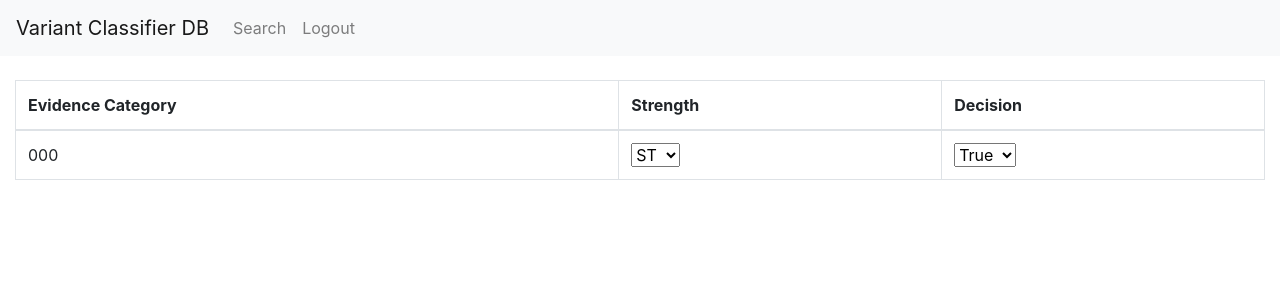
After one commit to AWGL/variant_classification_DB, a Django app: page /classification/1/ in a window 1280 px wide. The commit adds this page. Shown: the top 300 px of the page. Run offline with Django 3.2, Linux system fonts and the light colour scheme; tables that the repository leaves empty hold one stand-in row (values such as "Sample post"); some libraries are stand-ins or nearby versions.

Commit message:
began creating classifications page

```diff
--- a/acmg_db/admin.py
+++ b/acmg_db/admin.py
@@ -7,3 +7,5 @@ admin.site.register(Gene)
 admin.site.register(Transcript)
 admin.site.register(TranscriptVariant)
 admin.site.register(Classification)
+admin.site.register(ClassificationQuestion)
+admin.site.register(ClassificationAnswer)
--- a/acmg_db/models.py
+++ b/acmg_db/models.py
@@ -43,8 +43,8 @@ class TranscriptVariant(models.Model):
 
 	"""
 	variant = models.ForeignKey(Variant, on_delete=models.CASCADE)
-	transcript = models.ForeignKey(Transcript,on_delete=models.CASCADE)
-	hgvs_c = models.TextField()
+	transcript = models.ForeignKey(Transcript,on_delete=models.CASCADE, null=True, blank=True)
+	hgvs_c = models.TextField(null=True, blank=True)
 
 
 
@@ -62,7 +62,7 @@ class Classification(models.Model):
 	SAMPLE_TYPE_CHOICES = (('G', 'Germline'), ('S', 'Somatic'))
 
 	variant = models.ForeignKey(Variant,on_delete=models.CASCADE)
-	creation_date = models.DateTimeField(null=True, blank=True)
+	creation_date = models.DateTimeField()
 	second_check_date = models.DateTimeField(null=True, blank=True)
 	user_creator = models.ForeignKey('auth.User', on_delete=models.CASCADE, related_name='user_creator')
 	user_second_checker = models.ForeignKey('auth.User', null=True, blank=True, on_delete=models.CASCADE, related_name='user_second_checker')
@@ -74,38 +74,76 @@ class Classification(models.Model):
 	sample_comment = models.TextField(null=True, blank=True)
 
 
-	PVS1 = models.CharField(max_length=2, choices=PATH_CHOICES, default='NA')
-	PS1 = models.CharField(max_length=2, choices=PATH_CHOICES, default='NA')
-	PS1 = models.CharField(max_length=2, choices=PATH_CHOICES, default='NA')
-	PS3 = models.CharField(max_length=2, choices=PATH_CHOICES, default='NA')
-	PS4 = models.CharField(max_length=2, choices=PATH_CHOICES, default='NA')
-	PM1 = models.CharField(max_length=2, choices=PATH_CHOICES, default='NA')
-	PM2 = models.CharField(max_length=2, choices=PATH_CHOICES, default='NA')
-	PM3 = models.CharField(max_length=2, choices=PATH_CHOICES, default='NA')
-	PM4 = models.CharField(max_length=2, choices=PATH_CHOICES, default='NA')
-	PM5 = models.CharField(max_length=2, choices=PATH_CHOICES, default='NA')
-	PM6 = models.CharField(max_length=2, choices=PATH_CHOICES, default='NA')
-	PP1 = models.CharField(max_length=2, choices=PATH_CHOICES, default='NA')
-	PP2 = models.CharField(max_length=2, choices=PATH_CHOICES, default='NA')
-	PP3 = models.CharField(max_length=2, choices=PATH_CHOICES, default='NA')
-	PP4 = models.CharField(max_length=2, choices=PATH_CHOICES, default='NA')
-	PP5 = models.CharField(max_length=2, choices=PATH_CHOICES, default='NA')
+
+	def initiate_classification(self):
 
 
-	BA1 = models.CharField(max_length=2, choices=BENIGN_CHOICES, default='NA')
-	BS1 = models.CharField(max_length=2, choices=BENIGN_CHOICES, default='NA')
-	BS2 = models.CharField(max_length=2, choices=BENIGN_CHOICES, default='NA')
-	BS3 = models.CharField(max_length=2, choices=BENIGN_CHOICES, default='NA')
-	BS4 = models.CharField(max_length=2, choices=BENIGN_CHOICES, default='NA')
-	BP1 = models.CharField(max_length=2, choices=BENIGN_CHOICES, default='NA')
-	BP2 = models.CharField(max_length=2, choices=BENIGN_CHOICES, default='NA')
-	BP3 = models.CharField(max_length=2, choices=BENIGN_CHOICES, default='NA')
-	BP4 = models.CharField(max_length=2, choices=BENIGN_CHOICES, default='NA')
-	BP5 = models.CharField(max_length=2, choices=BENIGN_CHOICES, default='NA')
-	BP6 = models.CharField(max_length=2, choices=BENIGN_CHOICES, default='NA')
-	BP7 = models.CharField(max_length=2, choices=BENIGN_CHOICES, default='NA')
+		answers = ClassificationAnswer.objects.filter(classification=self)
+
+		if len(answers) == 0:
+
+			questions = ClassificationQuestion.objects.all()
+
+			questions = questions.order_by('order')
+
+			for question in questions:
+
+				new_answer = ClassificationAnswer.objects.create(
+					classification = self,
+					classification_question=question,
+					selected = False,
+					strength = question.default_strength
+					)
+
+				new_answer.save()
+
+		return None
 
 
+
+class ClassificationQuestion(models.Model):
+
+	STRENGTH_CHOICES = (('VS', 'VERY_STRONG'),('ST', 'STRONG'),
+	 ('MO', 'MODERATE'), ('PP', 'SUPPORTING', ),
+	 ('BA', 'STAND_ALONE'))
+
+
+	acmg_code = models.CharField(max_length=5)
+	order = models.IntegerField()
+	text = models.TextField()
+	default_strength = models.CharField(max_length=2, choices=STRENGTH_CHOICES)
+	allowed_strength_change = models.BooleanField()
+	pathogenic_question = models.BooleanField()
+
+
+	def strength_options(self):
+
+		if self.allowed_strength_change == False:
+
+			return default_strength
+
+		else:
+
+			if self.pathogenic_question == True:
+
+				return ['ST', 'MO', 'PP']
+
+			else:
+
+				return ['ST' 'PP']
+
+
+
+class ClassificationAnswer(models.Model):
+
+	STRENGTH_CHOICES = (('VS', 'VERY_STRONG'),('ST', 'STRONG'),
+	 ('MO', 'MODERATE'), ('PP', 'SUPPORTING', ),
+	 ('BA', 'STAND_ALONE'))
+
+	classification = models.ForeignKey(Classification, on_delete=models.CASCADE)
+	classification_question = models.ForeignKey(ClassificationQuestion, on_delete=models.CASCADE)
+	selected = models.BooleanField()
+	strength = models.CharField(max_length=2, choices=STRENGTH_CHOICES)
 
 class UserComment(models.Model):
 
--- a/acmg_db/templates/acmg_db/base.html
+++ b/acmg_db/templates/acmg_db/base.html
@@ -29,7 +29,7 @@
 
     <nav class="navbar navbar-expand-lg navbar-light bg-light">
 
-        <a class="navbar-brand" href="">Variant Classifier DB</a>
+        <a class="navbar-brand" href="/">Variant Classifier DB</a>
 
         <button class="navbar-toggler" type="button" data-toggle="collapse" data-target="#navbarSupportedContent" aria-controls="navbarSupportedContent" aria-expanded="false" aria-label="Toggle navigation">
 
--- a/acmg_db/templates/acmg_db/home.html
+++ b/acmg_db/templates/acmg_db/home.html
@@ -14,7 +14,7 @@
 <center>
  <p class="text-muted">
 
-                        Example: 20-31024425-CT-C</a>,
+                        Example: chr17:g.41197732G>A</a>,
 </center>
 {% if error %}
 <div class="alert alert-danger col-lg-2-8">
--- /dev/null
+++ b/acmg_db/templates/acmg_db/new_classifications.html
@@ -0,0 +1,106 @@
+{% extends 'acmg_db/base.html' %}
+{% load static %}
+{% block content %}
+
+
+<br>
+
+ <table id="acmg_question_table" class = "table table-hover table-bordered">
+
+    <thead>
+
+        <tr>
+          <th style="display:none;" class='answer_pk'> Answer PK </th>
+          <th class='question'> Evidence Category </th>
+          <th class='strength'> Strength </th>
+          <th class='selected'> Decision </th>
+
+        </tr>
+
+      </thead>
+
+      <tbody>
+
+      	{% for answer in answers %}
+
+      	<tr class='answer'>
+
+        <td class='answer_pk' style="display:none;"> {{ answer.pk}}</td>
+        <td class='question'> {{ answer.classification_question.acmg_code  }} </td>
+        <td class='strength'>
+
+        	{% if answer.classification_question.allowed_strength_change == False %}
+
+  					{{answer.classification_question.default_strength}}
+
+  			{% else %}
+
+
+
+        	<select size="1" id="strength-{{answer.pk}}" name="strength-{{answer.pk}}">
+
+
+
+
+  					{% for strength in answer.classification_question.strength_options %}
+
+  						{% if strength == answer.classification_question.default_strength %}
+
+  							<option value="{{strength}}" selected> {{strength}} </option>
+
+  						{% else %}
+
+  							<option value="{{strength}}"> {{strength}} </option>
+
+  						{% endif %}
+
+  					{% endfor %}
+
+
+
+
+
+
+        	</select>
+
+        	{% endif %}
+
+
+
+
+
+        </td>
+
+
+        <td class='selected'>
+
+        	<select size="1" id="selected-{{answer.pk}}" name="selected-{{answer.pk}}">
+
+        		<option value="{{answer.selected}}" selected> {{answer.selected}} </option>
+
+        		{% if answer.selected == False %}
+
+
+        			<option value=True> True </option>
+
+        		{% elif answer.selected == True %}
+
+        			<option value=False> False </option>
+
+
+        		{% endif %}
+
+        	</select>
+
+
+
+         </td>
+
+      </tbody>
+
+      {% endfor %}
+
+
+
+
+{% endblock %}
--- a/acmg_db/urls.py
+++ b/acmg_db/urls.py
@@ -3,4 +3,5 @@ from . import views
 
 urlpatterns = [
     path('', views.home, name='home'),
+    path('classification/<int:pk>/', views.new_classification, name='new_classification'),
 ]
--- a/acmg_db/views.py
+++ b/acmg_db/views.py
@@ -1,12 +1,18 @@
-from django.shortcuts import render
+from django.shortcuts import render, get_object_or_404, redirect
 from .forms import *
 from django.conf import settings
 from .models import *
 from .utils.variant_utils import *
-
-# Create your views here.
+from django.utils import timezone
 
 def home(request):
+	"""
+	The view for the home page.
+
+	Allows users to create a new classification for a variant.
+
+
+	"""
 
 	form = SearchForm()
 
@@ -48,7 +54,6 @@ def home(request):
     				alt = alt
 					)
 
-
 			# Loop through each transcript and gene in the variant info list and add to DB \
 			# if we have not seen it before.
 			for variant_transcript in variant_info[1]:
@@ -70,8 +75,37 @@ def home(request):
 					)
 
 
+			new_classication = Classification.objects.create(
+				variant= variant,
+				creation_date = timezone.now(),
+				user_creator = request.user,
+				status = '0'
+				)
+
+			new_classication.save()
+
+			new_classication.initiate_classification()
+
+
+			return redirect(new_classification, new_classication.pk)
+
+
+	return render(request, 'acmg_db/home.html', {'form': form, 'error': None})
+
+
+
+def new_classification(request, pk):
+	"""
+	Page for entering new classifications
+
+
+	"""
+
+	classification = get_object_or_404(Classification, pk=pk)
+
+	answers = ClassificationAnswer.objects.filter(classification=classification)
 
 
 
 
-	return render(request, 'acmg_db/home.html', {'form': form, 'error': None})
+	return render(request, 'acmg_db/new_classifications.html', {'answers': answers})
```
Also changed, not shown: acmg_db/forms.py (+10 -0 lines).
